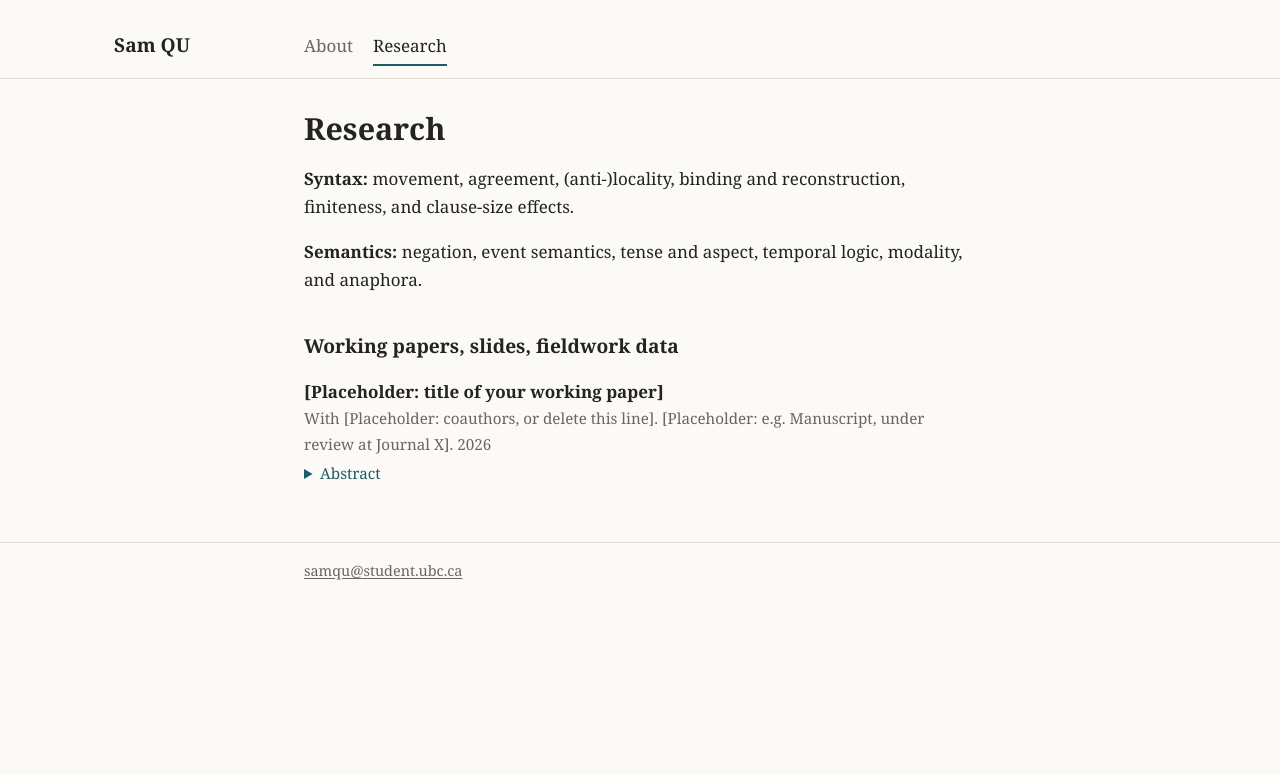
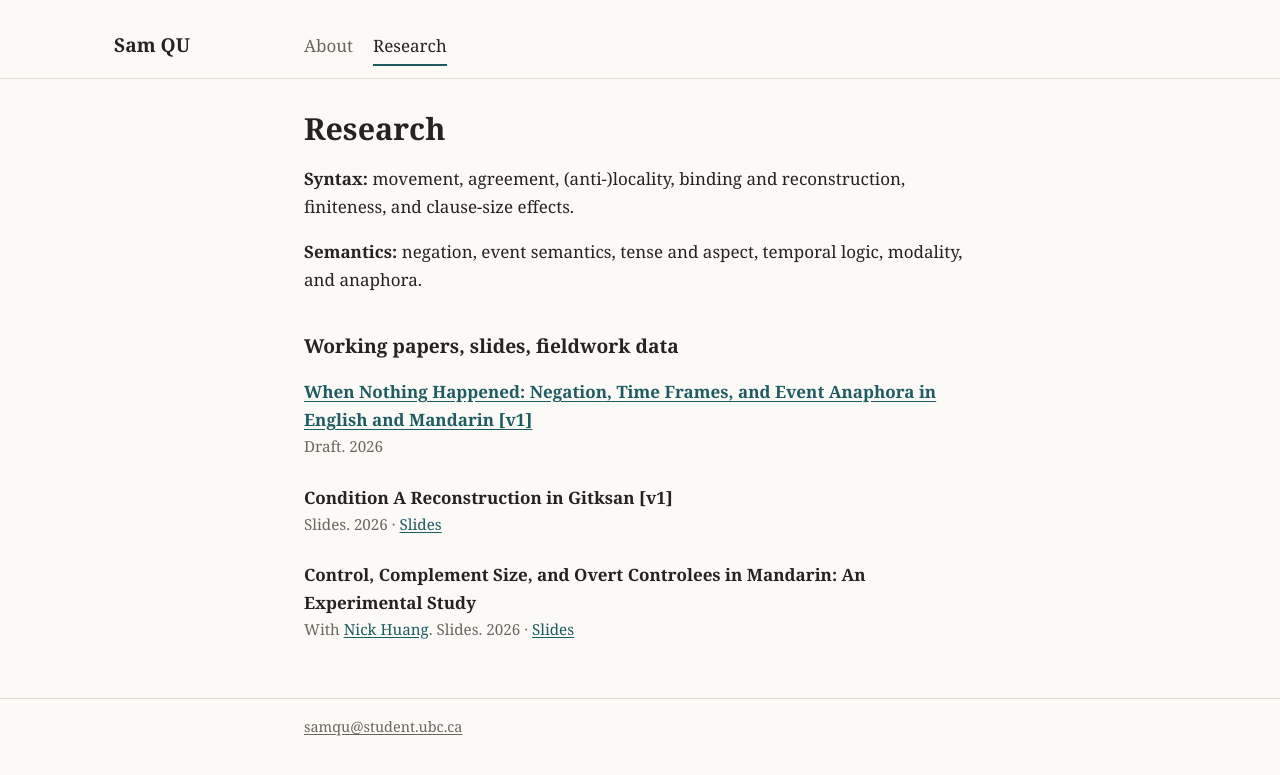
Before and after one commit to sam-z-qu/sam-z-qu.github.io, a Jekyll site: the page built from research.md, in a window 1280 px wide. Shown: the top 775 px of the page. Built offline with Jekyll 4.4.1, drawn with Linux system fonts in a browser that asks for light colours.

Commit message:
Add new papers and update placeholders in papers.yml

```diff
--- a/_data/papers.yml
+++ b/_data/papers.yml
@@ -3,8 +3,38 @@
 # Leave out any line you don't need: coauthors, status, pdf, abstract.
 # For a PDF, upload it to the repo and put its file name after "pdf:".
 
-- title: "[Placeholder: title of your working paper]"
-  coauthors: "[Placeholder: coauthors, or delete this line]"
-  status: "[Placeholder: e.g. Manuscript, under review at Journal X]"
+- title: "When Nothing Happened: Negation, Time Frames, and Event Anaphora in English and Mandarin [v1]"
+  status: "Draft"
   year: 2026
-  abstract: "[Placeholder: a short abstract. It appears behind an Abstract toggle.]"
+  pdf: research-files/when_nothing_happened_v1.pdf
+
+- title: "Condition A Reconstruction in Gitksan [v1]"
+  status: "Slides"
+  year: 2026
+  slides: research-files/conditionA_reconstruction_gitksan.pdf
+
+
+- title: "Control, Complement Size, and Overt Controlees in Mandarin: An Experimental Study"
+  coauthors: '<a href="https://z-n-huang.github.io">Nick Huang</a>'
+  status: "Slides"
+  year: 2026
+  slides: research-files/TEAL15_v3.pdf
+
+
+
+# - title: "Your paper or talk title"
+#   coauthors: "Coauthor names"
+#   status: "Manuscript"
+#   year: 2026
+#   pdf: research-files/your-paper.pdf
+#   slides: research-files/your-slides.pdf
+#   abstract: "A short abstract."
+
+
+# - title: "Your paper or talk title"
+#   coauthors: "Coauthor names"
+#   status: "Manuscript"
+#   year: 2026
+#   pdf: research-files/your-paper.pdf
+#   slides: research-files/your-slides.pdf
+#   abstract: "A short abstract."
```
